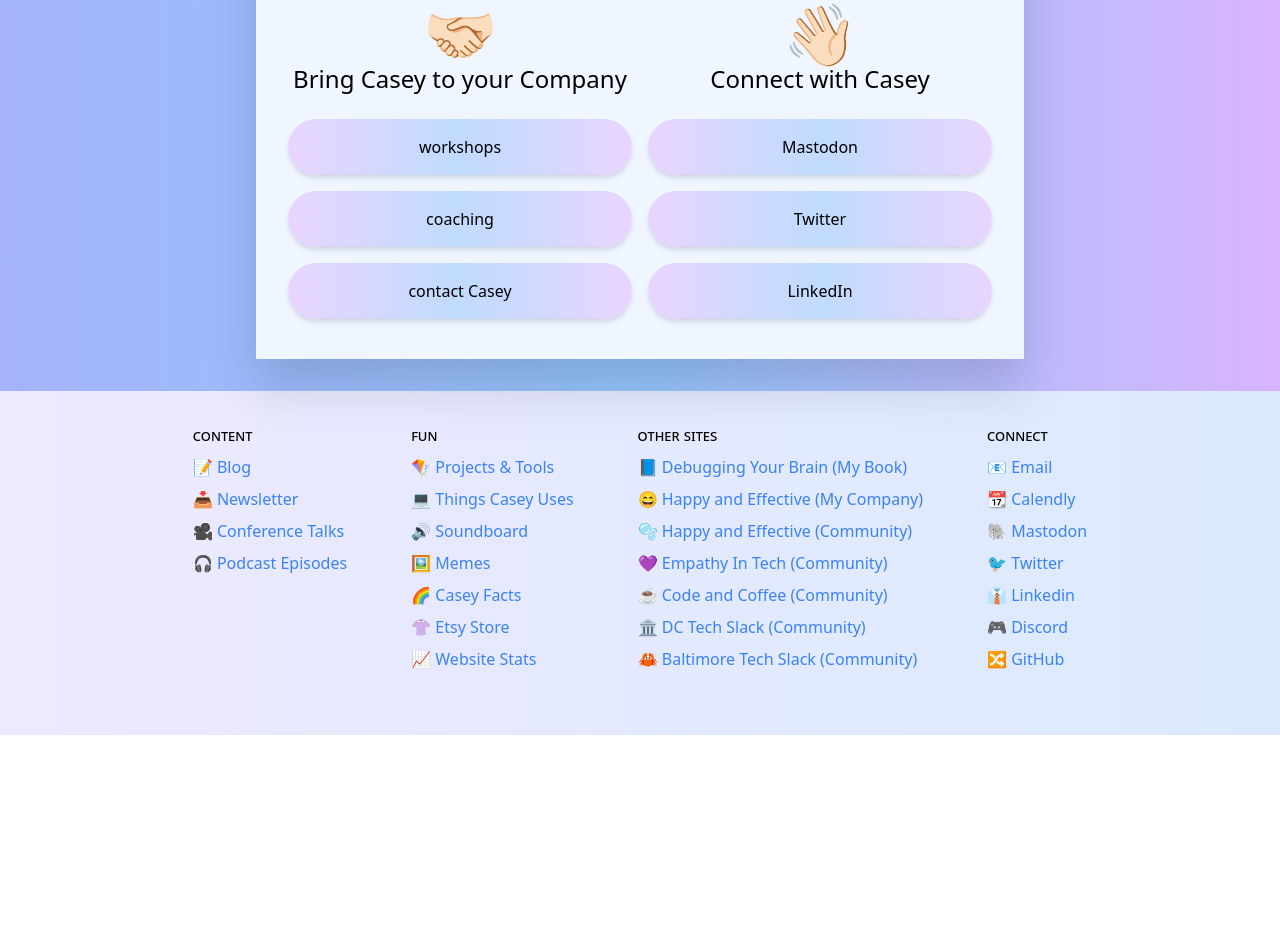
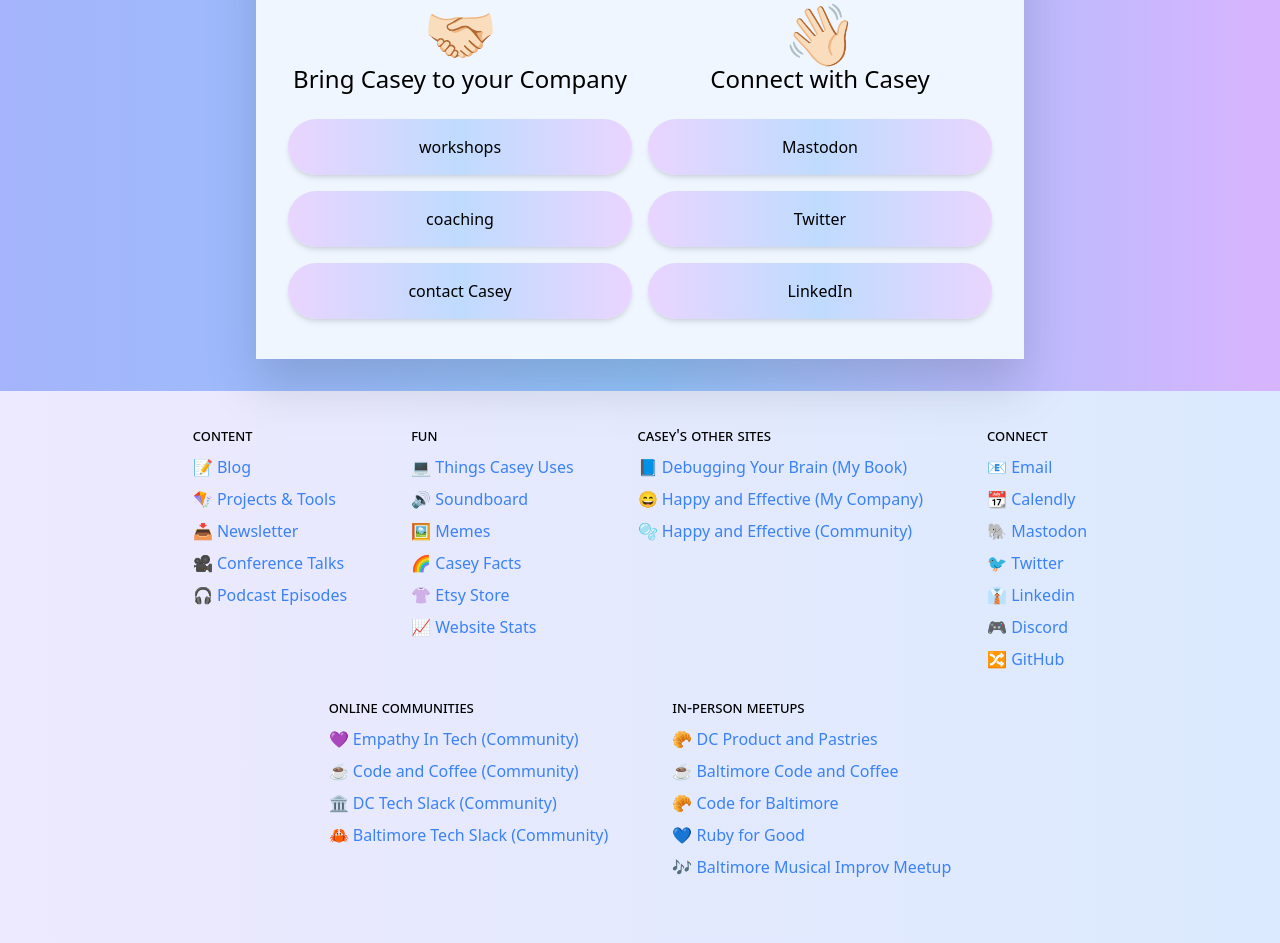
Before and after one commit to caseywatts/caseywatts-blog, an Astro site: page / in a window 1280 px wide. Shown: the part 758-1701 px from the top of the page. Before the commit the page ends 1493 px from the top, so only its background shows below. Built offline with nearby package versions, Linux system fonts and the light colour scheme; Astro itself is replaced by a stand-in of ours.

Commit message:
add meetups to footer; edit header to say projects & tools both

```diff
--- a/src/components/Footer.astro
+++ b/src/components/Footer.astro
@@ -4,18 +4,18 @@ import SocialMedia from "./SocialMedia.astro";
 const today = new Date();
 ---
 
-<footer class="bg-gradient-to-r from-violet-100 to-blue-100 flex-shrink-0 pt-8 pb-16">
+<footer class="bg-gradient-to-r from-violet-100 to-blue-100 flex-shrink-0 pt-8 pb-16 space-y-6">
   <div class="flex flex-col md:flex-row text-md max-w-6xl mx-6 md:mx-auto align-middle justify-center md:space-x-16 space-y-7 md:space-y-0">
     <div class="flex flex-col space-y-2">
       <div class="all-small-caps">Content</div>
       <a class="link-color" href="/blog">📝 Blog</a>
+      <a class="link-color" href="/projects">🪁 Projects & Tools</a>
       <a class="link-color" href="/newsletter">📥 Newsletter</a>
       <a class="link-color" href="https://www.youtube.com/watch?v=nj3IoW_rboE&list=PLsGBNq2i4TkLJUc2p5-p1T2LATcuP-Kx1">🎥 Conference Talks</a>
       <a class="link-color" href="https://www.listennotes.com/playlists/featuring-casey-watts-CDTgofP45ih/episodes/">🎧 Podcast Episodes</a>
     </div>
     <div class="flex flex-col space-y-2">
       <div class="all-small-caps">Fun</div>
-      <a class="link-color" href="/projects">🪁 Projects & Tools</a>
       <a class="link-color" href="/uses">💻 Things Casey Uses</a>
       <a class="link-color" href="/soundboard">🔊 Soundboard</a>
       <a class="link-color" href="/memes">🖼️ Memes</a>
@@ -25,14 +25,10 @@ const today = new Date();
       <!-- <a class="link-color" href="/bubbles">🫧 Bubbles</a> -->
     </div>
     <div class="flex flex-col space-y-2">
-      <div class="all-small-caps">Other Sites</div>
+      <div class="all-small-caps">Casey's Other Sites</div>
       <a class="link-color" href="https://www.debuggingyourbrain.com">📘 Debugging Your Brain (My Book)</a>
       <a class="link-color" href="https://www.happyandeffective.com">😄 Happy and Effective (My Company)</a>
       <a class="link-color" href="https://discord.gg/pHSnTbYE4B">🫧 Happy and Effective (Community)</a>
-      <a class="link-color" href="https://www.debuggingyourbrain.com">💜 Empathy In Tech (Community)</a>
-      <a class="link-color" href="https://codeandcoffee.community/">☕️ Code and Coffee (Community)</a>
-      <a class="link-color" href="https://www.dctechslack.com">🏛️ DC Tech Slack (Community)</a>
-      <a class="link-color" href="https://www.baltimoretechslack.com">🦀 Baltimore Tech Slack (Community)</a>
     </div>
     <div class="flex flex-col space-y-2">
       <div class="all-small-caps">Connect</div>
@@ -45,4 +41,22 @@ const today = new Date();
       <a class="link-color" href="https://github.com/caseywatts" rel="me">🔀 GitHub</a>
     </div>
   </div>
+  <div class="flex flex-col md:flex-row text-md max-w-6xl mx-6 md:mx-auto align-middle justify-center md:space-x-16 space-y-7 md:space-y-0">
+    <div class="flex flex-col space-y-2">
+      <div class="all-small-caps">Online Communities</div>
+
+      <a class="link-color" href="https://www.debuggingyourbrain.com">💜 Empathy In Tech (Community)</a>
+      <a class="link-color" href="https://codeandcoffee.community/">☕️ Code and Coffee (Community)</a>
+      <a class="link-color" href="https://www.dctechslack.com">🏛️ DC Tech Slack (Community)</a>
+      <a class="link-color" href="https://www.baltimoretechslack.com">🦀 Baltimore Tech Slack (Community)</a>
+    </div>
+    <div class="flex flex-col space-y-2">
+      <div class="all-small-caps">In-Person Meetups</div>
+      <a class="link-color" href="https://www.meetup.com/product-and-pastries/">🥐 DC Product and Pastries</a>
+      <a class="link-color" href="https://www.meetup.com/baltimore-code-and-coffee/">☕️ Baltimore Code and Coffee</a>
+      <a class="link-color" href="https://www.meetup.com/code-for-baltimore">🥐 Code for Baltimore</a>
+      <a class="link-color" href="https://rubyforgood.org/">💙 Ruby for Good</a>
+      <a class="link-color" href="https://www.meetup.com/baltimoremusicalimprov/">🎶 Baltimore Musical Improv Meetup</a>
+    </div>
+  </div>
 </footer>
--- a/src/components/Header.astro
+++ b/src/components/Header.astro
@@ -23,7 +23,7 @@ const { origin } = Astro.url;
 			<div id="mainNav" class="flex-grow justify-between items-center hidden lg:flex lg:space-x-10">
 				<div class="flex flex-col lg:flex-row items-center space-x-0 lg:space-x-6 space-y-2 lg:space-y-0">
 					<a class="text-gray-700 hover:text-indigo-500 text-center" href="/blog">Blog</a>
-					<a class="text-gray-700 hover:text-indigo-500 text-center" href="/projects">Projects</a>
+					<a class="text-gray-700 hover:text-indigo-500 text-center" href="/projects">Projects & Tools</a>
 					<a class="text-gray-700 hover:text-indigo-500 text-center" href="/newsletter">Newsletter</a>
 					<a class="text-gray-700 hover:text-indigo-500 text-center" href="/contact">Contact</a>
 				</div>
```
